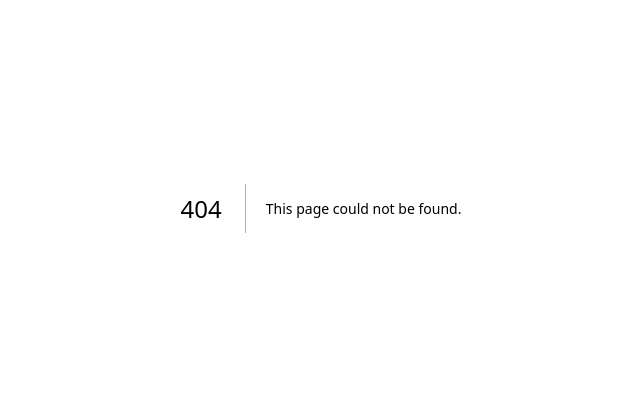
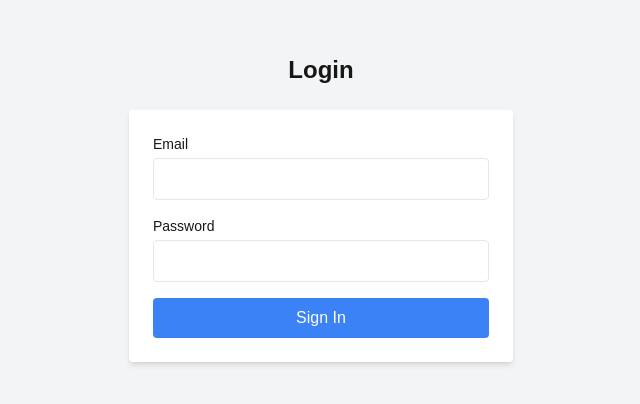
Before and after one commit to kelomo2502/NextJS15-Ecommerce-Website, a Next.js app: page /auth/login in a window 1280 px wide. Before the commit this address had no page. Shown: the part 192-596 px from the top of the page, without its empty margins (319-959 px from the left). Built offline with nearby package versions, Linux system fonts and the light colour scheme.

Commit message:
Add auth and cart features

```diff
--- /dev/null
+++ b/app/auth/login/page.tsx
@@ -0,0 +1,131 @@
+// 'use client';
+
+// import React, { useState } from 'react';
+// import { useRouter } from 'next/navigation';
+
+// const LoginPage = () => {
+//   const router = useRouter();
+//   const [formData, setFormData] = useState({ email: '', password: '' });
+
+//   const handleChange = (e: React.ChangeEvent<HTMLInputElement>) => {
+//     setFormData({ ...formData, [e.target.name]: e.target.value });
+//   };
+
+//   const handleSubmit = async (e: React.FormEvent) => {
+//     e.preventDefault();
+//     try {
+//       // Make API call to log in the user
+//       const response = await fetch('/api/auth/login', {
+//         method: 'POST',
+//         headers: { 'Content-Type': 'application/json' },
+//         body: JSON.stringify(formData),
+//       });
+
+//       if (response.ok) {
+//         router.push('/'); // Redirect to homepage
+//       } else {
+//         console.error('Login failed');
+//       }
+//     } catch (error) {
+//       console.error('Error:', error);
+//     }
+//   };
+
+//   return (
+//     <div className="max-w-md mx-auto mt-10 p-6 bg-white shadow rounded">
+//       <h2 className="text-2xl font-bold mb-4">Sign In</h2>
+//       <form onSubmit={handleSubmit} className="space-y-4">
+//         <input
+//           type="email"
+//           name="email"
+//           placeholder="Email"
+//           value={formData.email}
+//           onChange={handleChange}
+//           className="w-full px-4 py-2 border border-gray-300 rounded"
+//         />
+//         <input
+//           type="password"
+//           name="password"
+//           placeholder="Password"
+//           value={formData.password}
+//           onChange={handleChange}
+//           className="w-full px-4 py-2 border border-gray-300 rounded"
+//         />
+//         <button
+//           type="submit"
+//           className="w-full py-2 bg-blue-600 text-white rounded hover:bg-blue-700"
+//         >
+//           Sign In
+//         </button>
+//       </form>
+//     </div>
+//   );
+// };
+
+// export default LoginPage;
+
+'use client';
+
+import { signIn } from 'next-auth/react';
+import { useState } from 'react';
+
+const LoginPage = () => {
+  const [email, setEmail] = useState('');
+  const [password, setPassword] = useState('');
+
+  const handleSubmit = async (e: React.FormEvent) => {
+    e.preventDefault();
+    const result = await signIn('credentials', {
+      email,
+      password,
+      redirect: true,
+      callbackUrl: '/', // Redirect after sign-in
+    });
+    console.log(result);
+  };
+
+  return (
+    <div className="flex flex-col items-center justify-center min-h-screen bg-gray-100">
+      <h1 className="text-2xl font-bold mb-6">Login</h1>
+      <form
+        onSubmit={handleSubmit}
+        className="w-full max-w-sm bg-white p-6 shadow-md rounded"
+      >
+        <div className="mb-4">
+          <label htmlFor="email" className="block text-sm font-medium">
+            Email
+          </label>
+          <input
+            id="email"
+            type="email"
+            value={email}
+            onChange={(e) => setEmail(e.target.value)}
+            className="w-full mt-1 p-2 border rounded"
+            required
+          />
+        </div>
+        <div className="mb-4">
+          <label htmlFor="password" className="block text-sm font-medium">
+            Password
+          </label>
+          <input
+            id="password"
+            type="password"
+            value={password}
+            onChange={(e) => setPassword(e.target.value)}
+            className="w-full mt-1 p-2 border rounded"
+            required
+          />
+        </div>
+        <button
+          type="submit"
+          className="w-full bg-blue-500 text-white py-2 rounded"
+        >
+          Sign In
+        </button>
+      </form>
+    </div>
+  );
+};
+
+export default LoginPage;
--- /dev/null
+++ b/app/auth/register/page.tsx
@@ -0,0 +1,73 @@
+'use client';
+
+import React, { useState } from 'react';
+import { useRouter } from 'next/navigation';
+
+const RegisterPage = () => {
+  const router = useRouter();
+  const [formData, setFormData] = useState({ name: '', email: '', password: '' });
+
+  const handleChange = (e: React.ChangeEvent<HTMLInputElement>) => {
+    setFormData({ ...formData, [e.target.name]: e.target.value });
+  };
+
+  const handleSubmit = async (e: React.FormEvent) => {
+    e.preventDefault();
+    try {
+      // Make API call to register the user
+      const response = await fetch('/api/auth/register', {
+        method: 'POST',
+        headers: { 'Content-Type': 'application/json' },
+        body: JSON.stringify(formData),
+      });
+
+      if (response.ok) {
+        router.push('/auth/login'); // Redirect to login page
+      } else {
+        console.error('Registration failed');
+      }
+    } catch (error) {
+      console.error('Error:', error);
+    }
+  };
+
+  return (
+    <div className="max-w-md mx-auto mt-10 p-6 bg-white shadow rounded">
+      <h2 className="text-2xl font-bold mb-4">Create an Account</h2>
+      <form onSubmit={handleSubmit} className="space-y-4">
+        <input
+          type="text"
+          name="name"
+          placeholder="Name"
+          value={formData.name}
+          onChange={handleChange}
+          className="w-full px-4 py-2 border border-gray-300 rounded"
+        />
+        <input
+          type="email"
+          name="email"
+          placeholder="Email"
+          value={formData.email}
+          onChange={handleChange}
+          className="w-full px-4 py-2 border border-gray-300 rounded"
+        />
+        <input
+          type="password"
+          name="password"
+          placeholder="Password"
+          value={formData.password}
+          onChange={handleChange}
+          className="w-full px-4 py-2 border border-gray-300 rounded"
+        />
+        <button
+          type="submit"
+          className="w-full py-2 bg-blue-600 text-white rounded hover:bg-blue-700"
+        >
+          Register
+        </button>
+      </form>
+    </div>
+  );
+};
+
+export default RegisterPage;
--- /dev/null
+++ b/app/cart/page.tsx
@@ -0,0 +1,8 @@
+export default function CartPage() {
+    return (
+      <div>
+        <h1>Your Cart</h1>
+        {/* Fetch and list cart items */}
+      </div>
+    );
+  }
```
